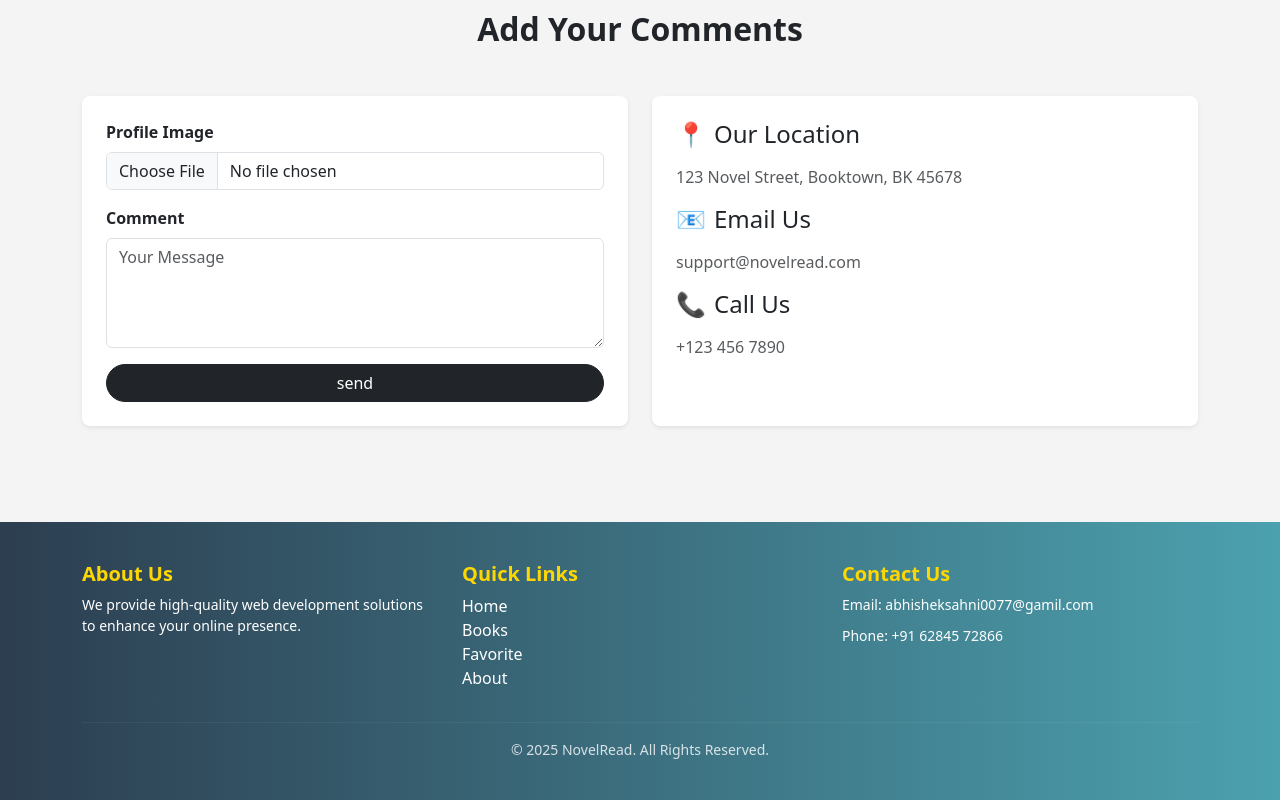
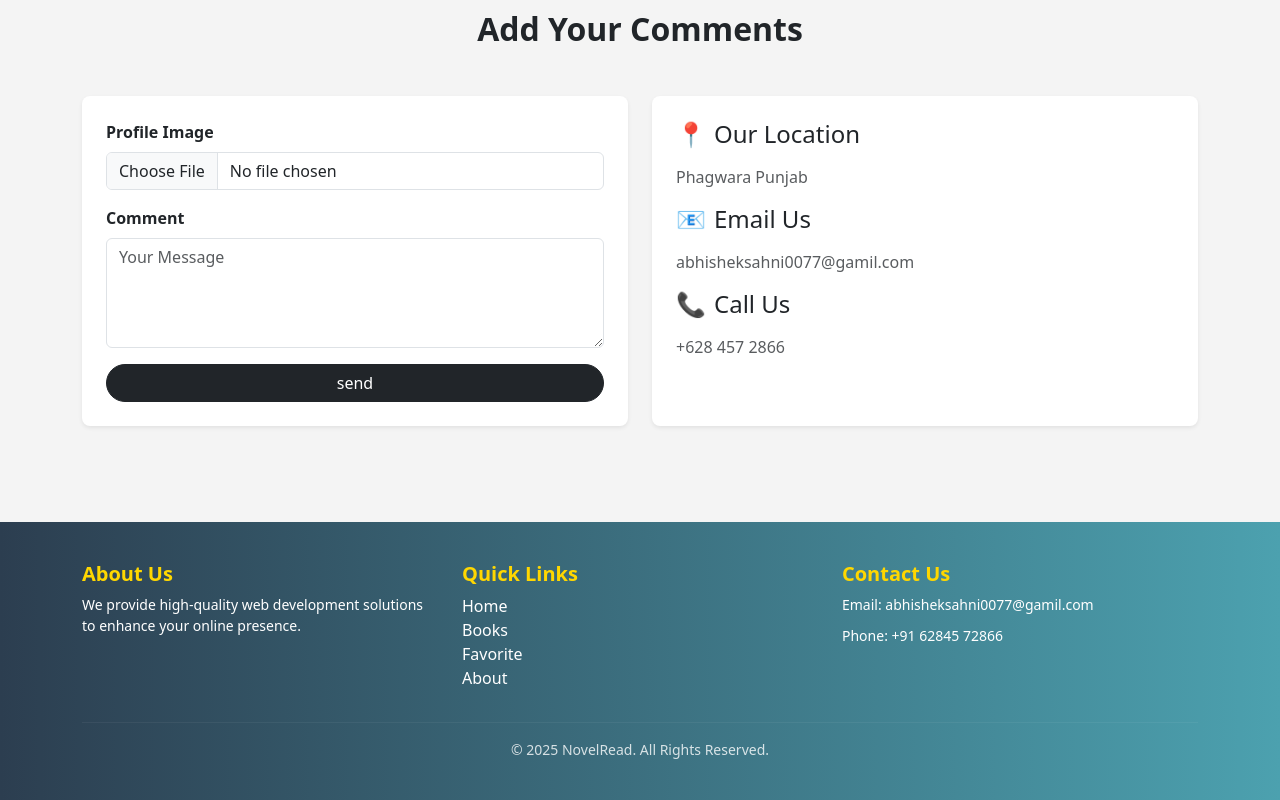
Before and after one commit to Abhishek10192377/novelwebfrontend, a React (Vite) app: page /about in a window 1280 px wide. Shown: the part 1584-2384 px from the top of the page. Built offline with nearby package versions, Linux system fonts and the light colour scheme; no server answers.

Commit message:
changes in about page

```diff
--- a/src/components/Pages/About.jsx
+++ b/src/components/Pages/About.jsx
@@ -228,15 +228,15 @@ const About = () => {
               <h4 className="d-flex align-items-center mb-3">
                 <span className="me-2">📍</span> Our Location
               </h4>
-              <p className="text-muted">123 Novel Street, Booktown, BK 45678</p>
+              <p className="text-muted">Phagwara Punjab</p>
               <h4 className="d-flex align-items-center mb-3">
                 <span className="me-2">📧</span> Email Us
               </h4>
-              <p className="text-muted">support@novelread.com</p>
+              <p className="text-muted">abhisheksahni0077@gamil.com</p>
               <h4 className="d-flex align-items-center mb-3">
                 <span className="me-2">📞</span> Call Us
               </h4>
-              <p className="text-muted">+123 456 7890</p>
+              <p className="text-muted">+628 457 2866</p>
             </div>
           </div>
         </div>
```
